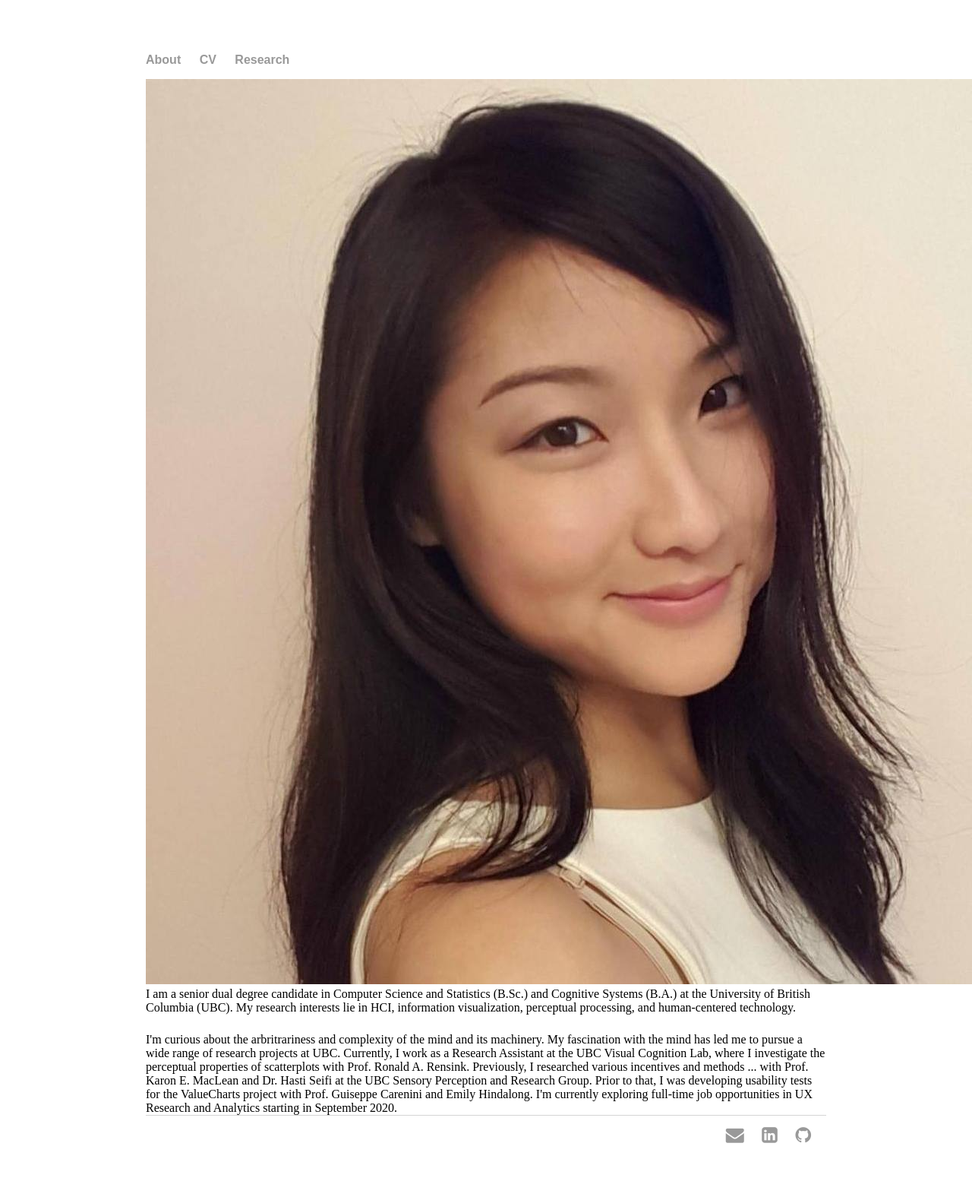
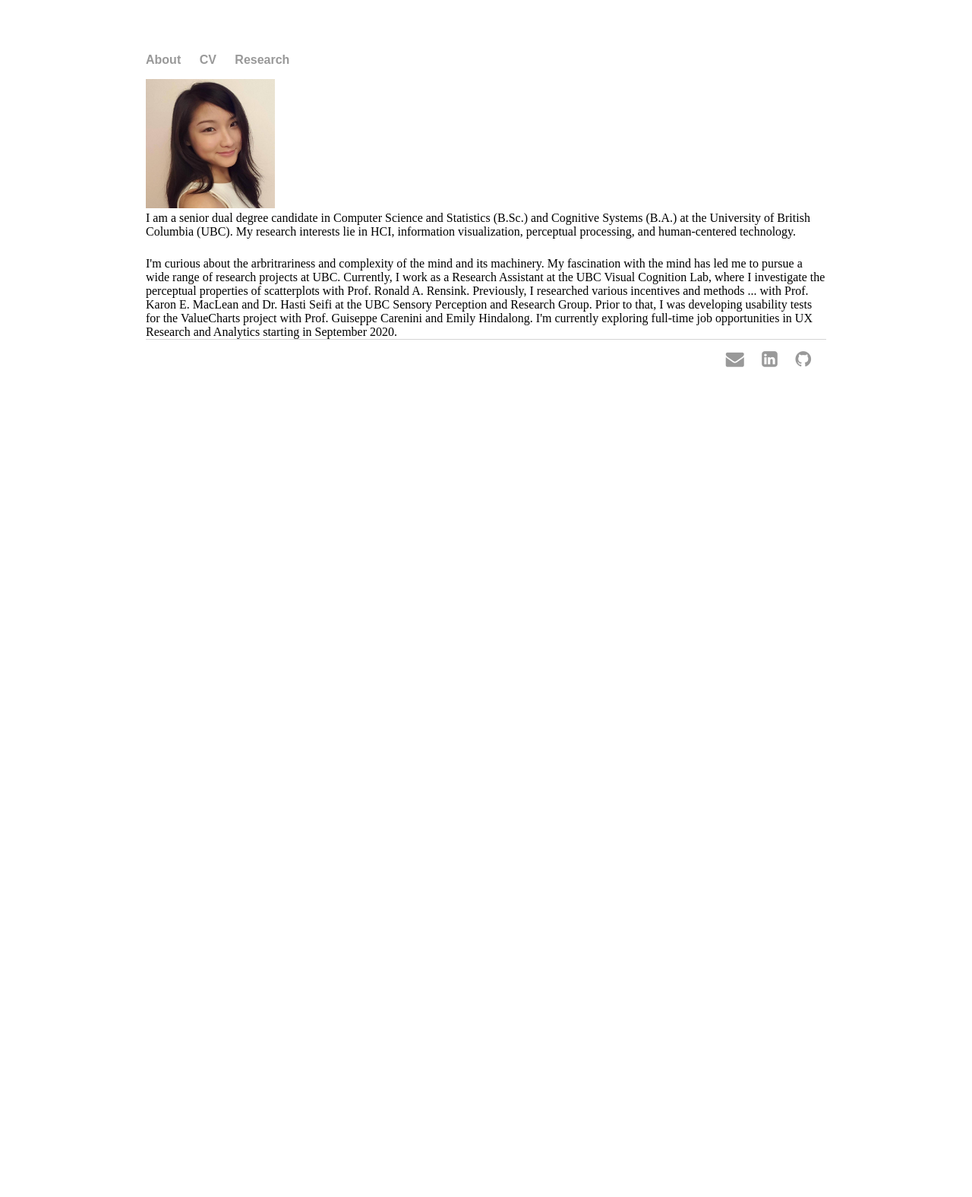
Before and after one commit to ip-jss/ip-jss.github.io, a Jekyll site: the page built from about/index.html, in a window 1280 px wide. Shown: the whole page at 76% size. Built offline with Jekyll 4.4.1, drawn with Linux system fonts in a browser that asks for light colours; after the commit the page ends 900 px from its top, so only the background shows below that.

Commit message:
Update index.html

```diff
--- a/about/index.html
+++ b/about/index.html
@@ -29,7 +29,7 @@ title: Jessica Ip
 -->
 
 <div style="display:inline-block;vertical-align:top;">
-    <img src="/pics/Portrait.jpg" alt="img">
+    <img src="/pics/Portrait.jpg" alt="img"  style="width:170px;height:170px;margin-right:20px;">
 </div>
 <div style="display:inline-block;">
     <div>
```
